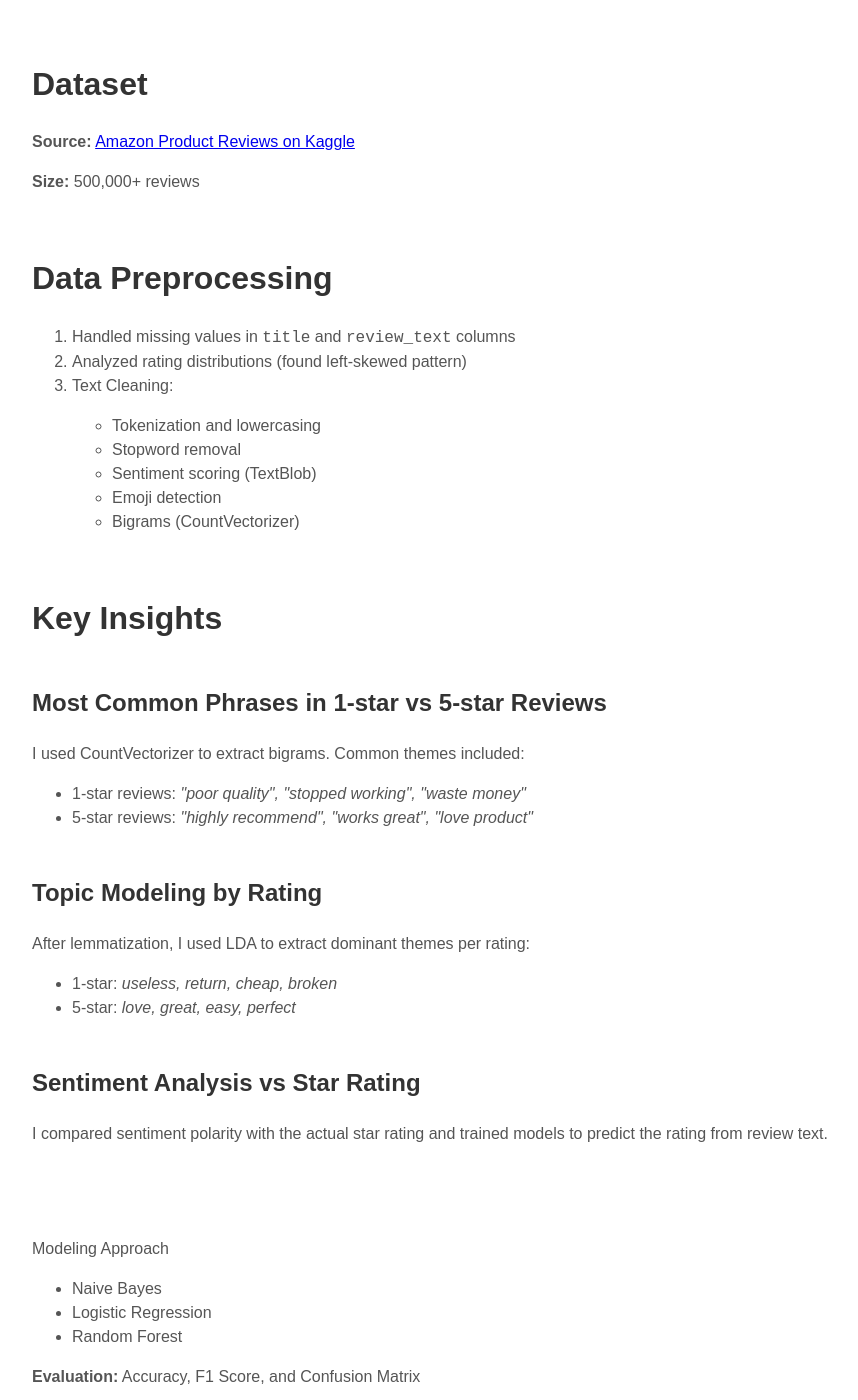
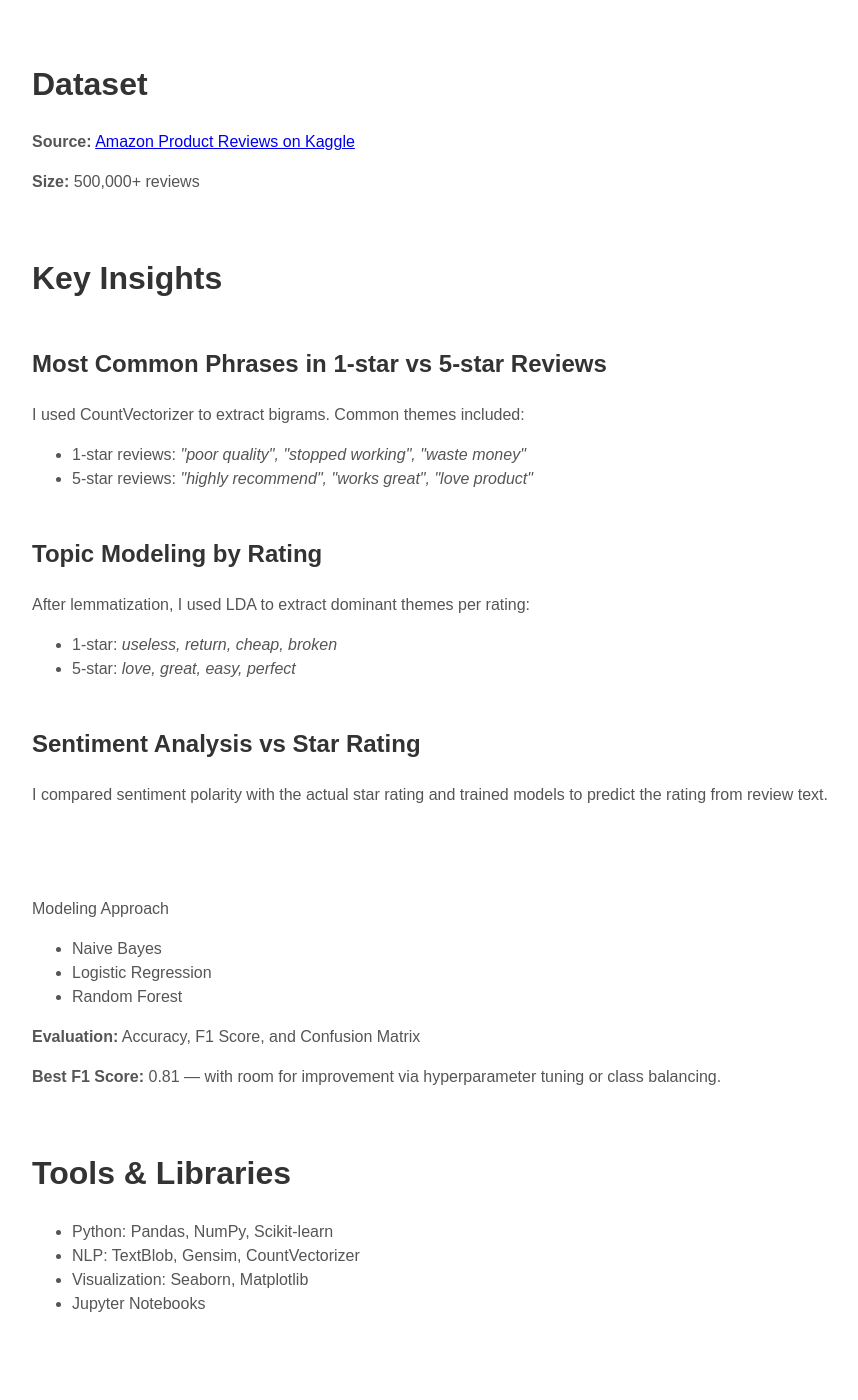
Before and after one commit to ameliameyer/home_, a Jekyll site: the page built from projects/nlp_amazon_reviews.html, in a window 1280 px wide and 1400 px high, scrolled down 281 px. Shown: the whole window, without its empty margins (158-1016 px from the left). Built offline with Jekyll 4.4.1, drawn with Linux system fonts in a browser that asks for light colours; some of the changed text lies outside the part shown.

Commit message:
Update nlp_amazon_reviews.html

```diff
--- a/projects/nlp_amazon_reviews.html
+++ b/projects/nlp_amazon_reviews.html
@@ -25,24 +25,6 @@ permalink: /nlp_amazon_reviews/
   <h2>Dataset</h2>
   <p><strong>Source:</strong> <a href="https://www.kaggle.com/datasets/divyaprakashr/amazon-products" target="_blank">Amazon Product Reviews on Kaggle</a></p>
   <p><strong>Size:</strong> 500,000+ reviews</p>
-</section>
-
-<!-- Preprocessing -->
-<section>
-  <h2> Data Preprocessing</h2>
-  <ol>
-    <li>Handled missing values in <code>title</code> and <code>review_text</code> columns</li>
-    <li>Analyzed rating distributions (found left-skewed pattern)</li>
-    <li>Text Cleaning:
-      <ul>
-        <li>Tokenization and lowercasing</li>
-        <li>Stopword removal</li>
-        <li>Sentiment scoring (TextBlob)</li>
-        <li>Emoji detection</li>
-        <li>Bigrams (CountVectorizer)</li>
-      </ul>
-    </li>
-  </ol>
 </section>
 
 <!-- Insights -->
@@ -78,16 +60,6 @@ permalink: /nlp_amazon_reviews/
   <p><strong>Best F1 Score:</strong> 0.81 — with room for improvement via hyperparameter tuning or class balancing.</p>
 </section>
 
-<!-- Future Work -->
-<section>
-  <h2></h2> Future Work</h2>
-  <ul>
-    <li>Focus on top-reviewed products to derive more actionable insights</li>
-    <li>Handle class imbalance (e.g., down-sample dominant ratings)</li>
-    <li>Incorporate review metadata (e.g., product category, helpful votes)</li>
-  </ul>
-</section>
-
 <!-- Tools -->
 <section>
   <h2> Tools & Libraries</h2>
```
